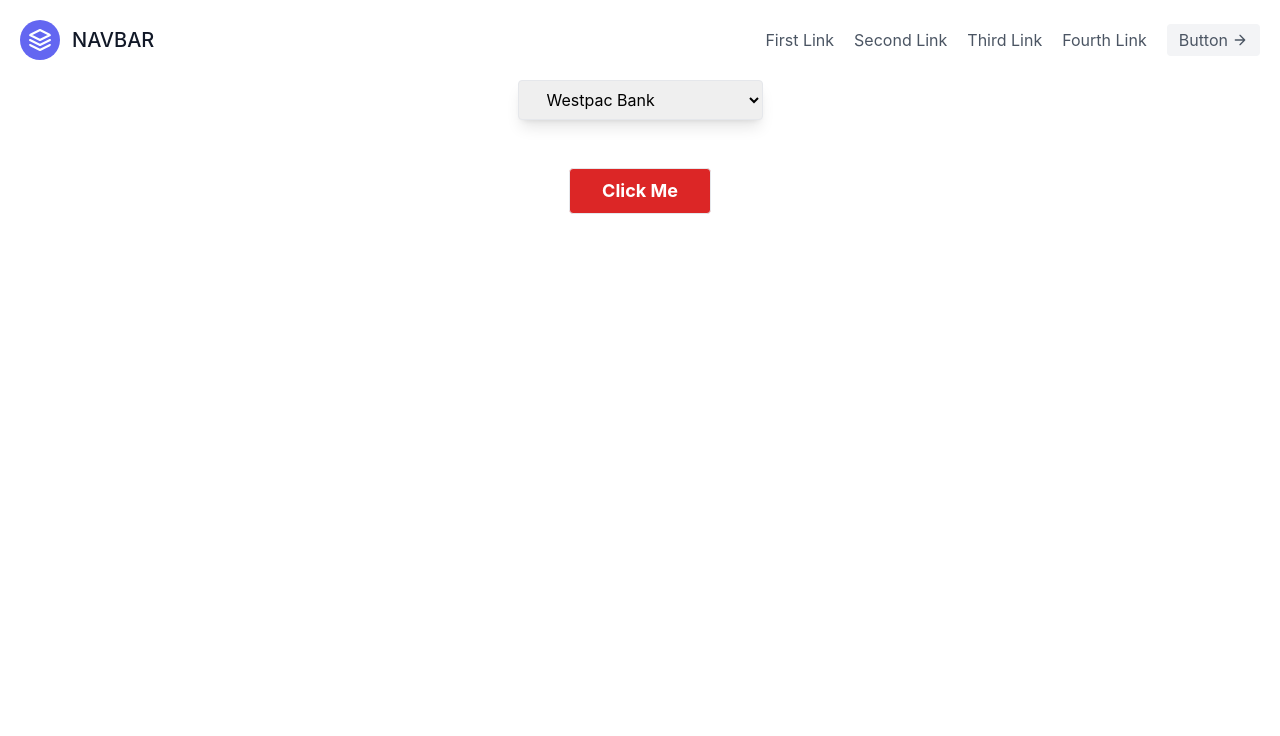
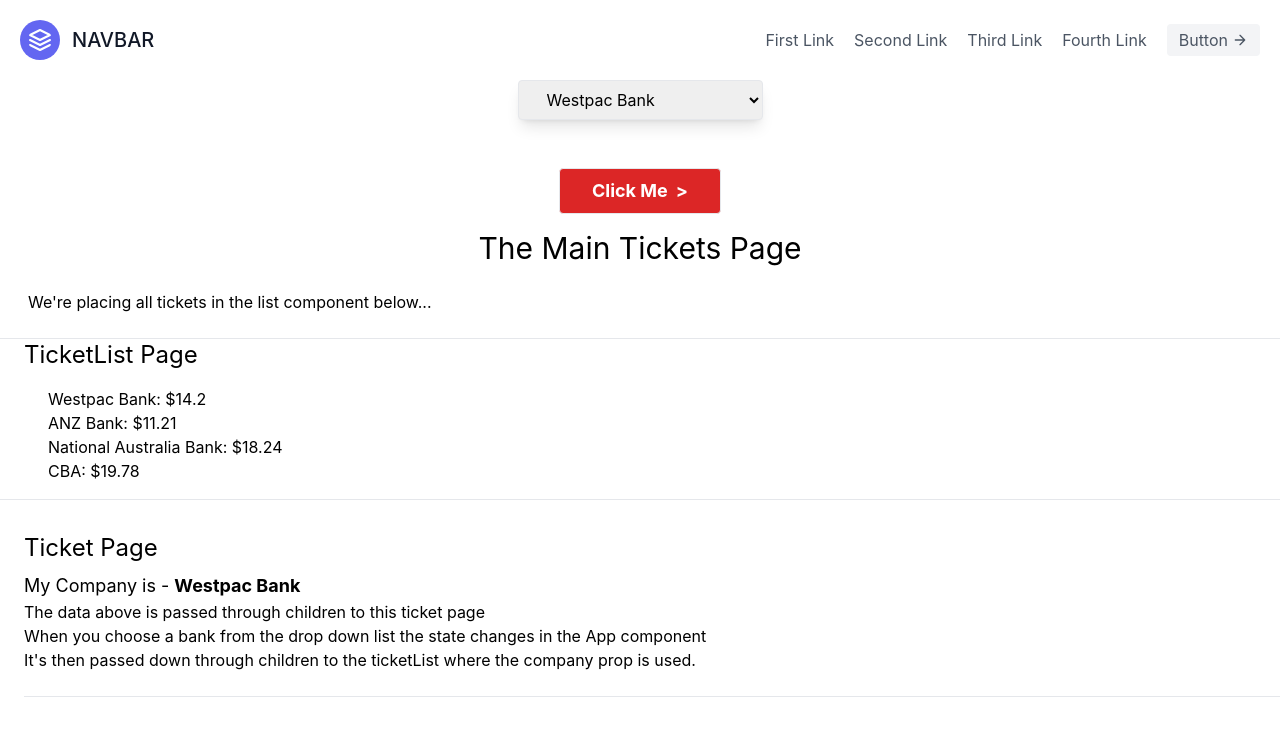
Before and after one commit to Burgesskeith/composition, a React (Create React App) app: page / in a window 1280 px wide. Shown: the top 736 px of the page. Built offline with nearby package versions, Linux system fonts and the light colour scheme.

Commit message:
Added dynamic list

```diff
--- a/package.json
+++ b/package.json
@@ -8,6 +8,7 @@
     "@testing-library/user-event": "^13.5.0",
     "react": "^18.2.0",
     "react-dom": "^18.2.0",
+    "react-icons": "^4.4.0",
     "react-scripts": "5.0.1",
     "web-vitals": "^2.1.4"
   },
--- a/src/App.js
+++ b/src/App.js
@@ -6,9 +6,9 @@
 import DropField from "./components/utilities/DropField";
 
 function App() {
-  const [state, setState] = useState("");
+  const [state, setState] = useState("Westpac Bank");
 
-  const handleSelect = (e) => {
+  const handleChange = (e) => {
     setState(e.target.value);
   };
   const handleSubmit = (e) => {
@@ -23,7 +23,7 @@
       </div>
       <DropField
         state={state}
-        handleSelect={handleSelect}
+        handleSelect={handleChange}
         handleSubmit={handleSubmit}
       />
       <div>
--- a/src/components/TicketList.js
+++ b/src/components/TicketList.js
@@ -1,17 +1,27 @@
 import React from "react";
+import TicketData from "./data/TicketData";
 
 const TicketList = ({ children }) => {
+  const handleClick = (e) => {
+    alert(e.target.innerText);
+  };
+  const listItems = TicketData.map((item) => (
+    <>
+      <ul>
+        <li
+          className="hover:text-green-600 hover:underline hover:cursor-pointer"
+          onClick={handleClick}
+          key={item.name}
+        >
+          {item.name}: ${item.amount}
+        </li>
+      </ul>
+    </>
+  ));
   return (
     <>
       <div className="mb-4 text-2xl pl-6">TicketList Page</div>
-      <div className="mb-4 pl-12">
-        <ul>
-          <li>Ticket 1</li>
-          <li>Ticket 2</li>
-          <li>Ticket 3</li>
-          <li>Ticket 4</li>
-        </ul>
-      </div>
+      <div className="mb-4 pl-12">{listItems}</div>
       <hr />
       <div>{children}</div>
     </>
--- /dev/null
+++ b/src/components/data/TicketData.js
@@ -0,0 +1,19 @@
+const TicketData = [
+  {
+    name: "Westpac Bank",
+    amount: 14.2,
+  },
+  {
+    name: "ANZ Bank",
+    amount: 11.21,
+  },
+  {
+    name: "National Australia Bank",
+    amount: 18.24,
+  },
+  {
+    name: "CBA",
+    amount: 19.78,
+  },
+];
+export default TicketData;
--- a/src/components/utilities/DropField.js
+++ b/src/components/utilities/DropField.js
@@ -1,5 +1,6 @@
 import React from "react";
 import StdButton from "./StdButton";
+import { FaAngleRight } from "react-icons/fa";
 
 const DropField = ({ state, handleSelect, handleSubmit }) => {
   return (
@@ -20,9 +21,19 @@
         </select>
       </div>
       <div className="flex justify-around">
-        <StdButton size="sm" textColor="white" bgColor="red-600">
-          <p>Click Me</p>
-        </StdButton>
+        {/* If there's a value for state show the button */}
+        {state && (
+          <StdButton size="sm" textColor="white" bgColor="red-600">
+            <div className="flex items-center">
+              <div>
+                <p>Click Me</p>
+              </div>
+              <div className="ml-2">
+                <span clasName="pb-2">></span>
+              </div>
+            </div>
+          </StdButton>
+        )}
       </div>
     </form>
   );
--- a/src/components/utilities/StdButton.js
+++ b/src/components/utilities/StdButton.js
@@ -1,3 +1,5 @@
+// Standard button needs to be placed in the component with
+
 import React from "react";
 
 const StdButton = ({ textColor, bgColor, children }) => {
```
Also changed, not shown: 1 other file (tests, documents, lock files or other folders).
